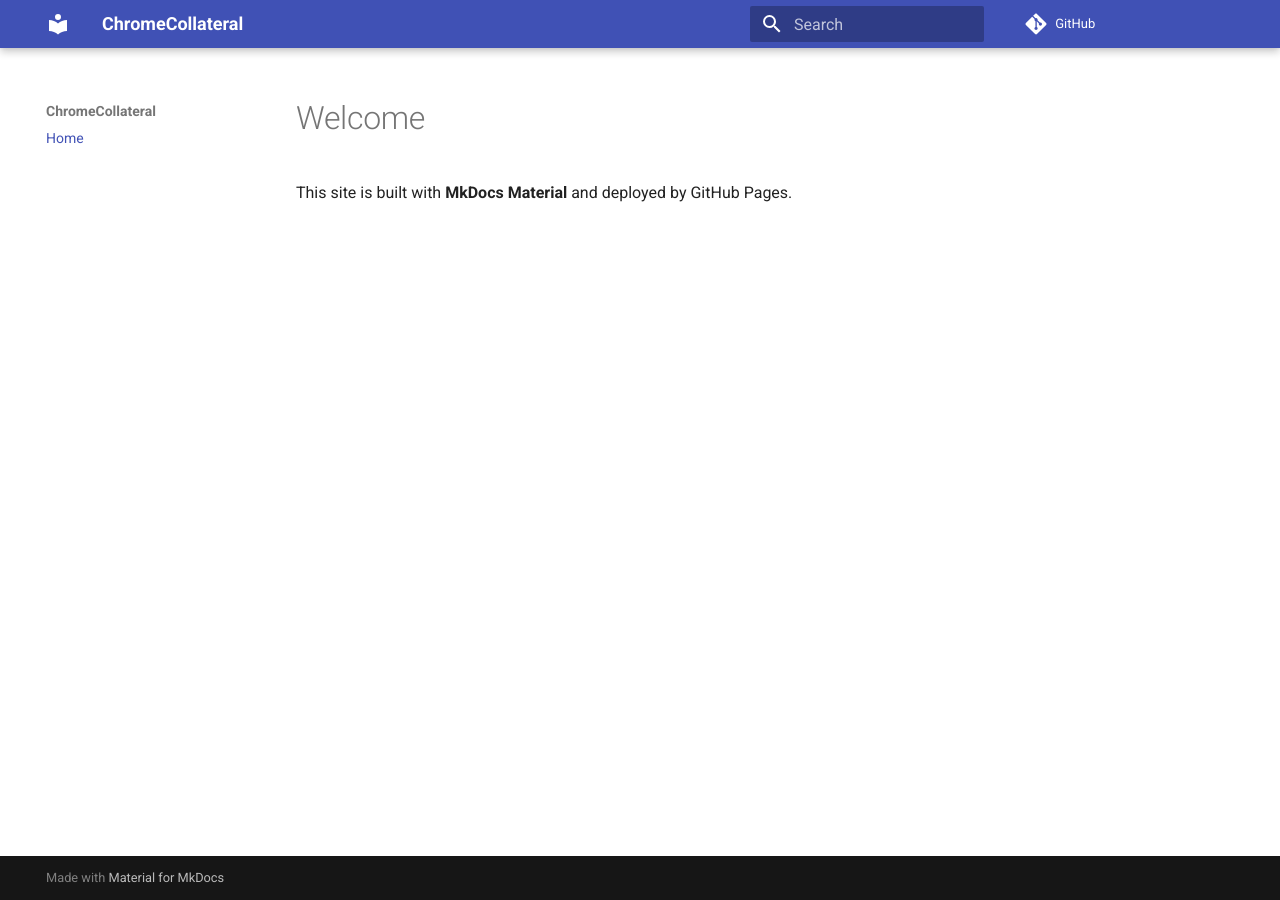
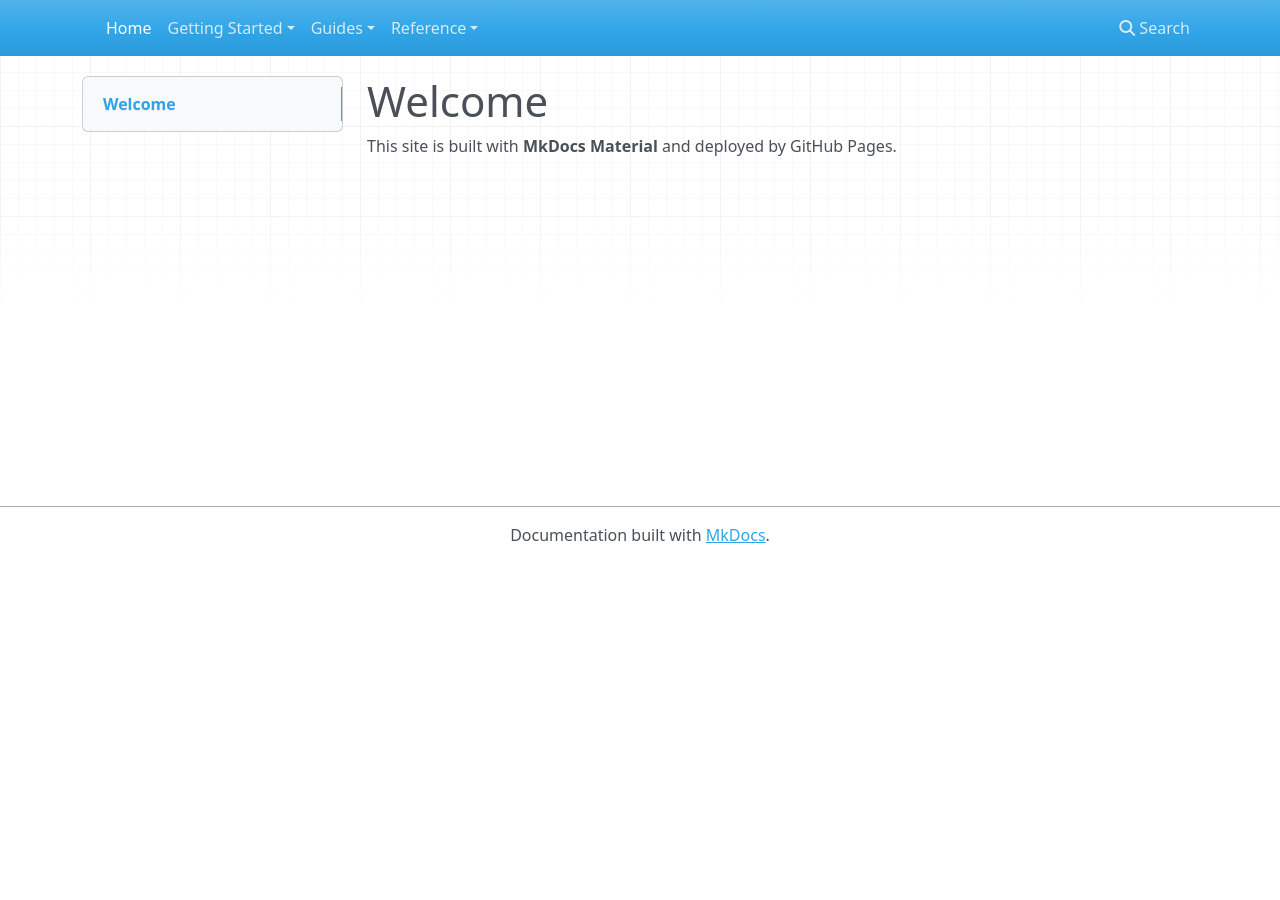
Before and after one commit to FantasticRo/ChromeCollateral, an MkDocs documentation site: the page built from docs/index.md, in a window 1280 px wide. Built offline with MkDocs 1.6.1, drawn with Linux system fonts in a browser that asks for light colours; nearby versions of some CDN libraries; comment, search, counter and statistics services are not loaded.

Commit message:
Update mkdocs.yml

```diff
--- a/mkdocs.yml
+++ b/mkdocs.yml
@@ -1,18 +1,11 @@
-site_name: ChromeCollateral
-repo_url: https://github.com/FantasticRo/ChromeCollateral
-theme:
-  name: material
-  features:
-    - navigation.instant
-    - navigation.tracking
-    - content.code.copy
-    - search.suggest
-    - search.highlight
-markdown_extensions:
-  - admonition
-  - toc:
-      permalink: true
-  - tables
-  - attr_list
 nav:
   - Home: index.md
+  - Getting Started:
+      - Overview: getting-started/overview.md
+      - Setup: getting-started/setup.md
+  - Guides:
+      - Shortcuts: guides/shortcuts.md
+      - Workflows: guides/workflows.md
+  - Reference:
+      - CLI: reference/cli.md
+      - API: reference/api.md
```
